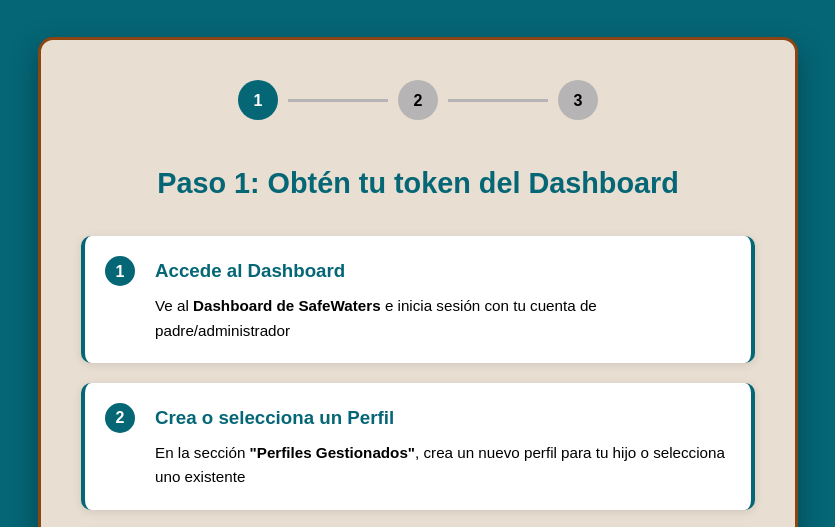
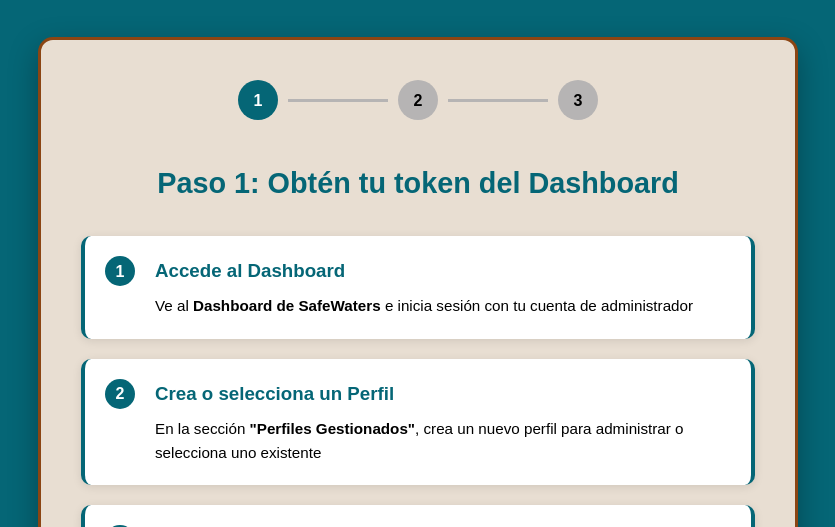
Before and after one commit to Ignacio-Gutierrez/safewaters-extension, a website built with Vite: page safewaters-extension/src/pages/welcome/welcome.html in a window 1280 px wide. Shown: the part 193-720 px from the top of the page, without its empty margins (222-1057 px from the left). Built offline with nearby package versions, Linux system fonts and the light colour scheme; some packages are replaced by stand-ins of ours.

Commit message:
Actualizar mensajes en la página de bienvenida para mayor claridad en la configuración de perfiles y el uso del token

```diff
--- a/safewaters-extension/src/pages/welcome/welcome.html
+++ b/safewaters-extension/src/pages/welcome/welcome.html
@@ -33,14 +33,14 @@
                             <div class="card-number">1</div>
                             <div class="card-content">
                                 <h3>Accede al Dashboard</h3>
-                                <p>Ve al <strong>Dashboard de SafeWaters</strong> e inicia sesión con tu cuenta de padre/administrador</p>
+                                <p>Ve al <strong>Dashboard de SafeWaters</strong> e inicia sesión con tu cuenta de administrador</p>
                             </div>
                         </div>
                         <div class="card">
                             <div class="card-number">2</div>
                             <div class="card-content">
                                 <h3>Crea o selecciona un Perfil</h3>
-                                <p>En la sección <strong>"Perfiles Gestionados"</strong>, crea un nuevo perfil para tu hijo o selecciona uno existente</p>
+                                <p>En la sección <strong>"Perfiles Gestionados"</strong>, crea un nuevo perfil para administrar o selecciona uno existente</p>
                             </div>
                         </div>
                         <div class="card">
@@ -79,7 +79,7 @@
                         <p id="profileInfo">Perfil vinculado exitosamente</p>
                         <div class="persistence-info">
                             <p><strong>Tu configuración se ha guardado permanentemente en Chrome</strong></p>
-                            <p>No necesitarás volver a configurar SafeWaters. La extensión recordará tu token y funcionará automáticamente en todas las páginas web.</p>
+                            <p>No necesitarás volver a configurar SafeWaters. La extensión recordará tu código y funcionará automáticamente en todas las páginas web.</p>
                         </div>
                         <button class="btn-primary" id="finishSetupBtn">Finalizar configuración</button>
                     </div>
```
